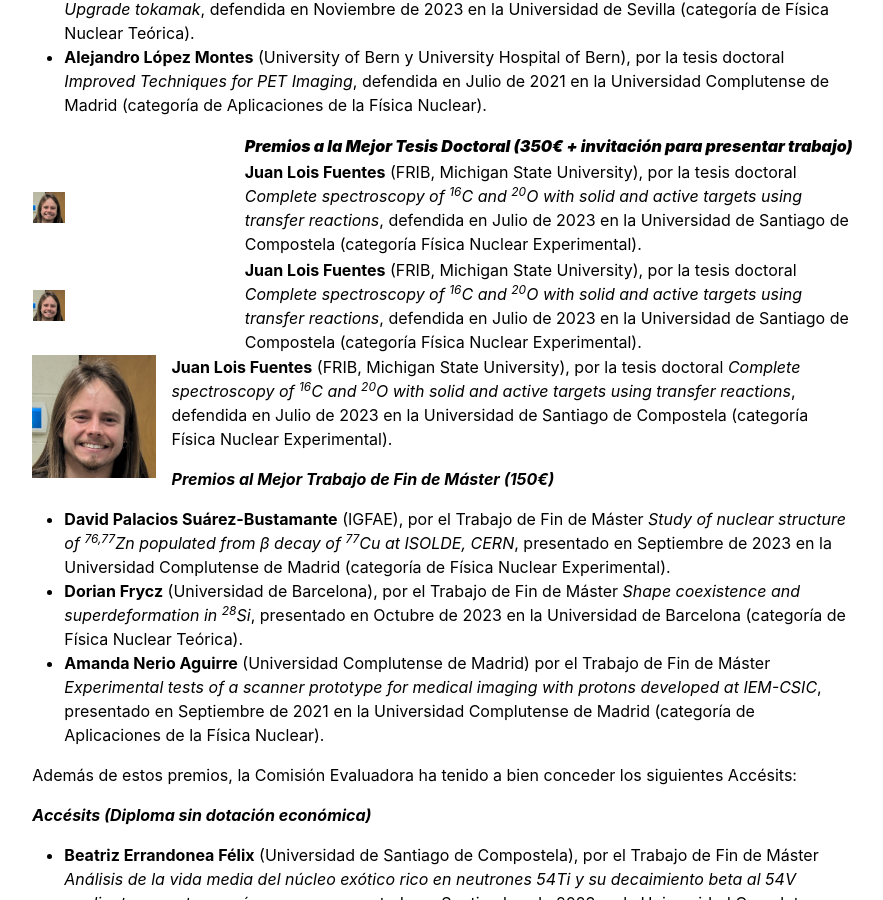
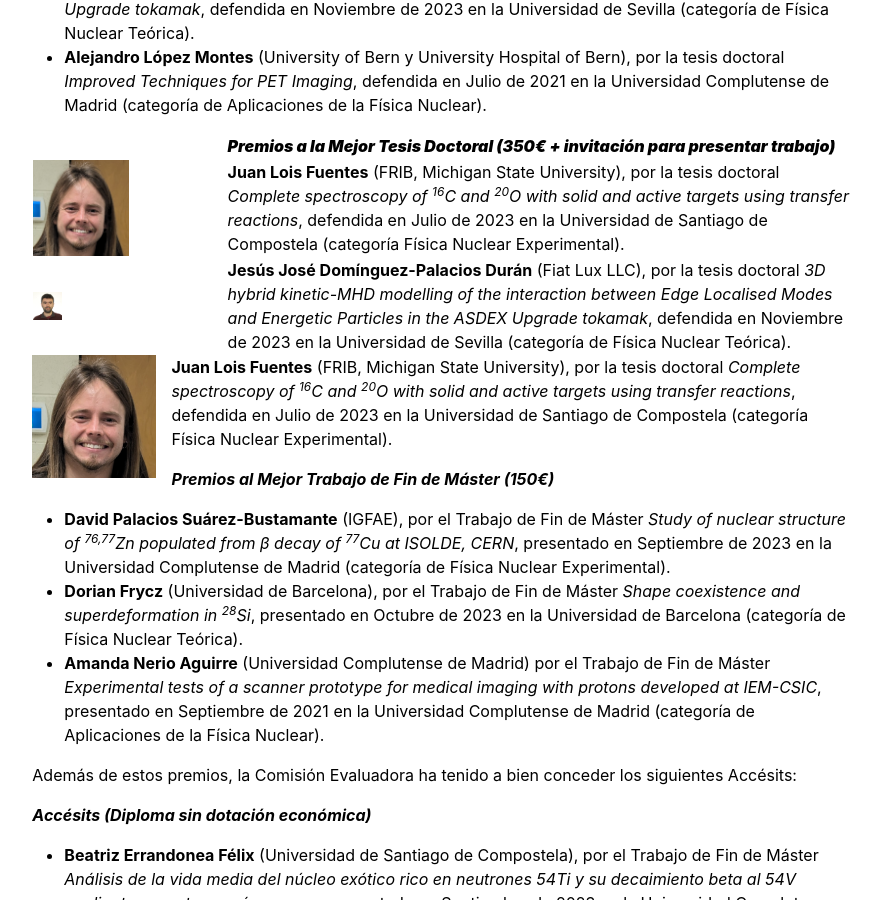
Before and after one commit to GEFN-RSEF/GEFN-RSEF.github.io, a Jekyll site: the page built from premios/2021_23.md, in a window 1280 px wide and 900 px high, scrolled down 734 px. Shown: the whole window, without its empty margins (197-1080 px from the left). Built offline with Jekyll 4.4.1, drawn with Linux system fonts in a browser that asks for light colours.

Commit message:
Update premios table

```diff
--- a/premios/2021_23.md
+++ b/premios/2021_23.md
@@ -19,8 +19,8 @@ Tras la evaluación de las candidaturas presentadas, la Comisión Evaluadora ha
 
 |       | ***Premios a la Mejor Tesis Doctoral (350€ + invitación para presentar trabajo)*** |
 | ----------- | ----------- |
-| ![image](./2021_23/Lois_crop.jpg){: style="float: left; margin-right: 1em; height="15%" width="15%""}  | **Juan Lois Fuentes** (FRIB, Michigan State University), por la tesis doctoral *Complete spectroscopy of <sup>16</sup>C and <sup>20</sup>O with solid and active targets using transfer reactions*, defendida en Julio de 2023 en la Universidad de Santiago de Compostela (categoría Física Nuclear Experimental). |
-| ![image](./2021_23/Lois_crop.jpg){: style="float: left; margin-right: 1em; height="15%" width="15%""}  | **Juan Lois Fuentes** (FRIB, Michigan State University), por la tesis doctoral *Complete spectroscopy of <sup>16</sup>C and <sup>20</sup>O with solid and active targets using transfer reactions*, defendida en Julio de 2023 en la Universidad de Santiago de Compostela (categoría Física Nuclear Experimental). |
+| ![image](./2021_23/Lois_crop.jpg){: style="float: left; margin-right: 1em; height="50%" width="50%""}  | **Juan Lois Fuentes** (FRIB, Michigan State University), por la tesis doctoral *Complete spectroscopy of <sup>16</sup>C and <sup>20</sup>O with solid and active targets using transfer reactions*, defendida en Julio de 2023 en la Universidad de Santiago de Compostela (categoría Física Nuclear Experimental). |
+| ![image](./2021_23/Domínguez-Palacios.jpg){: style="float: left; margin-right: 1em; height="15%" width="15%""}  | **Jesús José Domínguez-Palacios Durán** (Fiat Lux LLC), por la tesis doctoral *3D hybrid kinetic-MHD modelling of the interaction between Edge Localised Modes and Energetic Particles in the ASDEX Upgrade tokamak*, defendida en Noviembre de 2023 en la Universidad de Sevilla (categoría de Física Nuclear Teórica). |
 
 
 ![image](./2021_23/Lois_crop.jpg){: style="float: left; margin-right: 1em; height="15%" width="15%""}
```
Also changed, not shown: premios/2021_23/Domínguez-Palacios.jpg (added).
